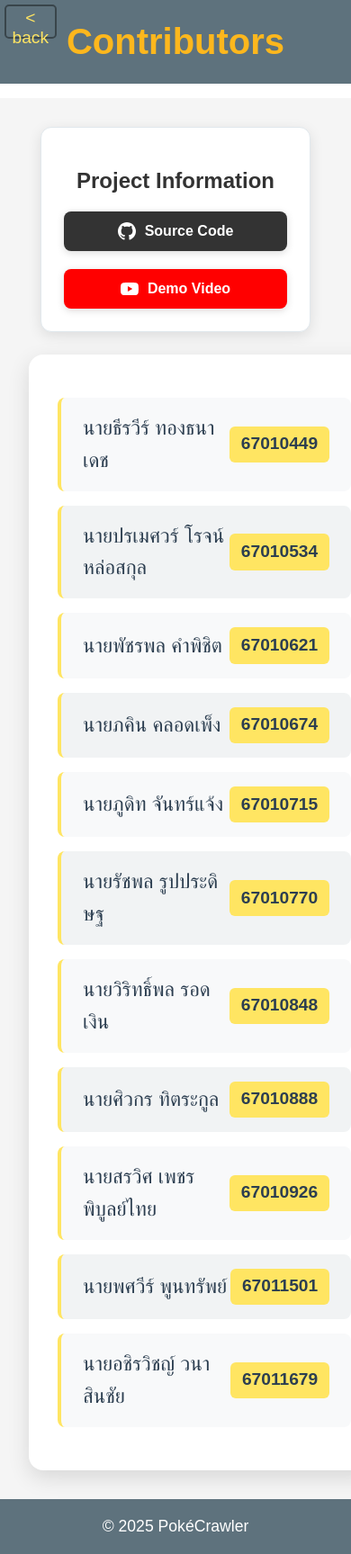
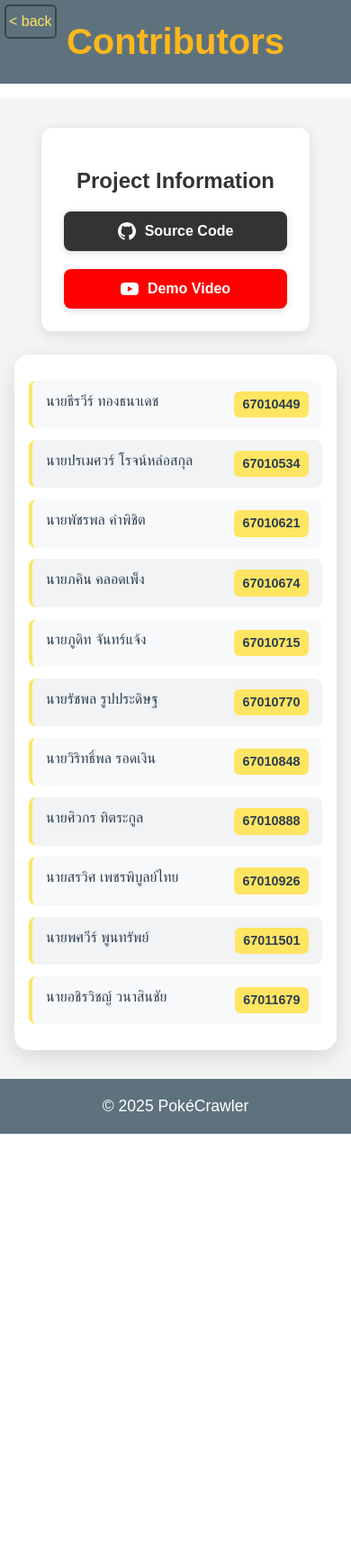
Before and after one commit to NongKenKhung/Theory_of_Computation, a FastAPI app: page /user-list in a window 390 px wide. Shown: the whole page at 90% size. After the commit the page ends 1260 px from the top, so only its background shows below. Run offline with FastAPI, Linux system fonts and the light colour scheme.

Commit message:
improve font size and some responsive

```diff
--- a/static/css/loading.css
+++ b/static/css/loading.css
@@ -13,6 +13,9 @@
   height: 50px;
   animation: spin 1s linear infinite;
 }
+.loading > p {
+  font-size: 20px;
+}
 @keyframes spin {
   0% {
     transform: rotate(0deg);
--- a/static/css/pokemon_page.css
+++ b/static/css/pokemon_page.css
@@ -144,8 +144,8 @@ h2 {
   padding: 4px 8px;
   margin: 2px;
   border-radius: 12px;
-  font-size: 0.8rem;
-  font-weight: bold;
+  font-size: 12px;
+  font-weight: nromal;
   text-transform: uppercase;
   color: white;
   text-shadow: 1px 1px 1px rgba(0, 0, 0, 0.3);
@@ -401,7 +401,7 @@ h2 {
 }
 @media (max-width: 480px) {
   .back-button {
-    font-size: 1.2rem;
+    font-size: 1rem;
     padding: 2px;
     width: 50px;
     height: 30px;
--- a/static/css/user_list.css
+++ b/static/css/user_list.css
@@ -171,7 +171,6 @@
   flex-shrink: 0;
 }
 
-/* Responsive design */
 @media (max-width: 600px) {
   .project-links {
     flex-direction: column;
@@ -184,11 +183,35 @@
   }
 
   .back-button {
-    font-size: 1.2rem;
+    font-size: 1rem;
     padding: 2px;
     width: 50px;
     height: 30px;
     left: 0.3rem;
     top: 0.3rem;
   }
+  .user-list {
+    padding: 1rem;
+    margin: 0 0.5rem;
+  }
+
+  .user-item {
+    padding: 12px 15px;
+    align-items: flex-start;
+    gap: 8px;
+    font-size: 1.1rem;
+    margin: 0.8rem 0;
+  }
+
+  .name {
+    font-size: 1rem;
+    line-height: 1.4;
+  }
+
+  .student-id {
+    font-size: 0.9rem;
+    align-self: flex-end;
+    font-weight: 600;
+    padding: 0.2rem 0.6rem;
+  }
 }
--- a/static/templates/pokemon_page.html
+++ b/static/templates/pokemon_page.html
@@ -14,8 +14,10 @@
   </head>
   <body>
     <nav>
-      <a href="/" class="back-button">&lt; back</a>
-      <h1>Pokedex</h1>
+      <a href="../index.html" class="back-button">
+        <span class="back-text">&lt; back</span>
+      </a>
+      <h1>Pokédex</h1>
       <div class="center-container">
         <form action="/pokemon-list" method="get">
           <input
--- a/static/templates/user_list.html
+++ b/static/templates/user_list.html
@@ -10,7 +10,9 @@
   <body>
     <header class="header">
       <h1>Contributors</h1>
-      <a href="../index.html" class="back-button">&lt; back</a>
+      <a href="../index.html" class="back-button">
+        <span class="back-text">&lt; back</span>
+      </a>
     </header>
 
     <main class="main-content">
```
